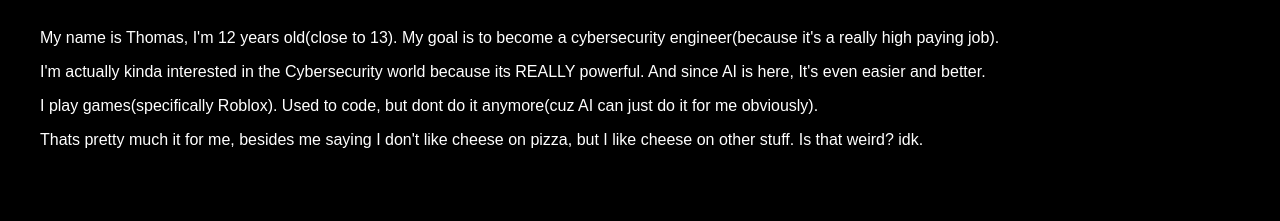
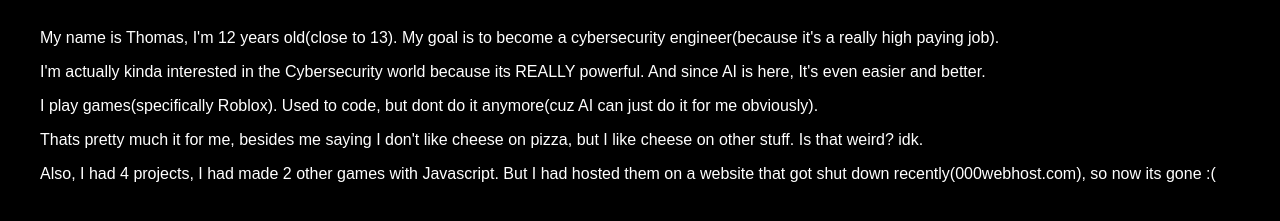
Before and after one commit to idktbh11/PortfolioWeb, a plain HTML site: page about.html in a window 1280 px wide. Shown: the part 143-364 px from the top of the page. Drawn offline with Linux system fonts and the light colour scheme.

Commit message:
Update about.html

```diff
--- a/about.html
+++ b/about.html
@@ -30,6 +30,9 @@
             <p>
                 Thats pretty much it for me, besides me saying I don't like cheese on pizza, but I like cheese on other stuff. Is that weird? idk.
             </p>
+            <p>
+                Also, I had 4 projects, I had made 2 other games with Javascript. But I had hosted them on a website that got shut down recently(000webhost.com), so now its gone :(
+            </p>
         </div>
     </div>
 </body>
```
